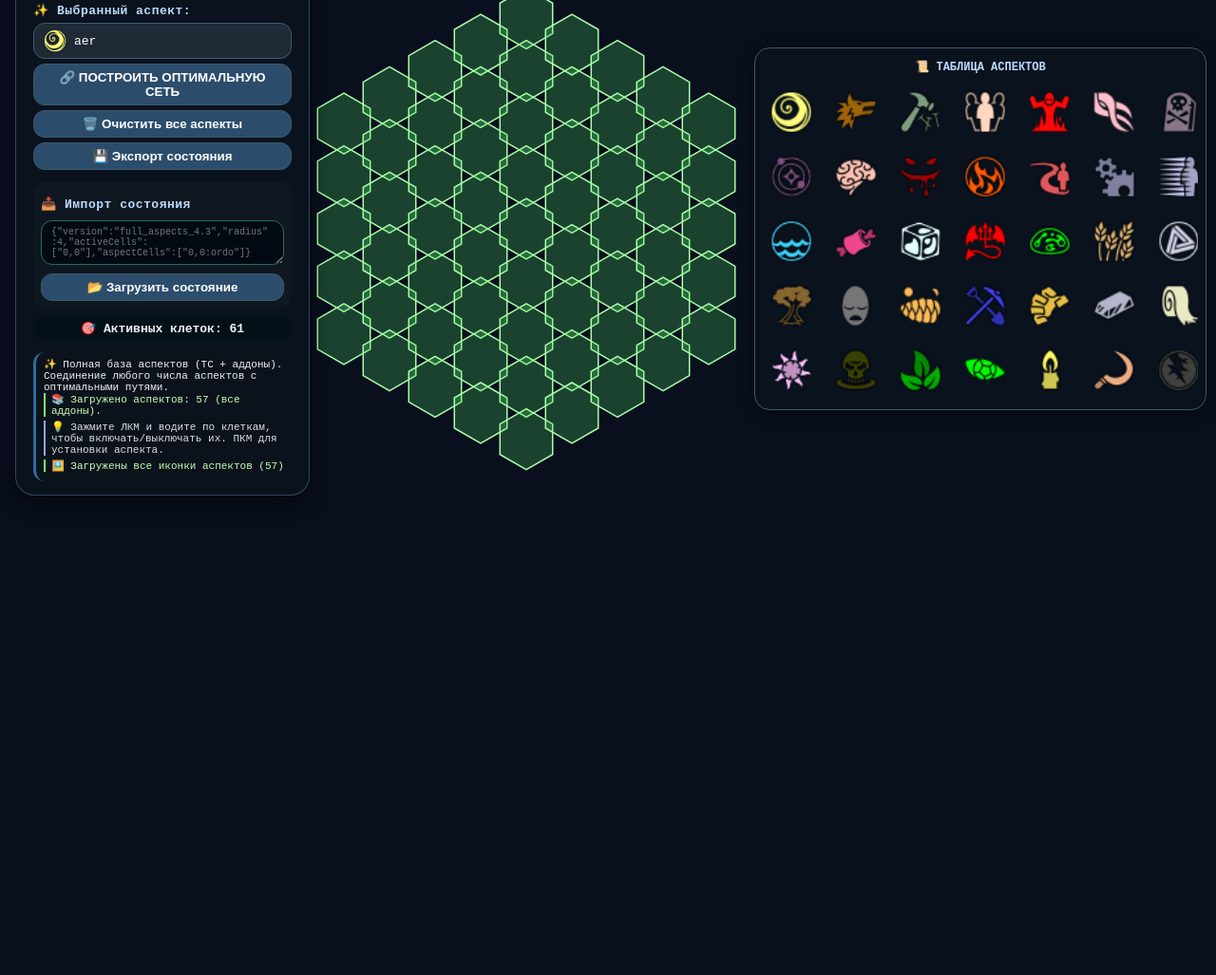
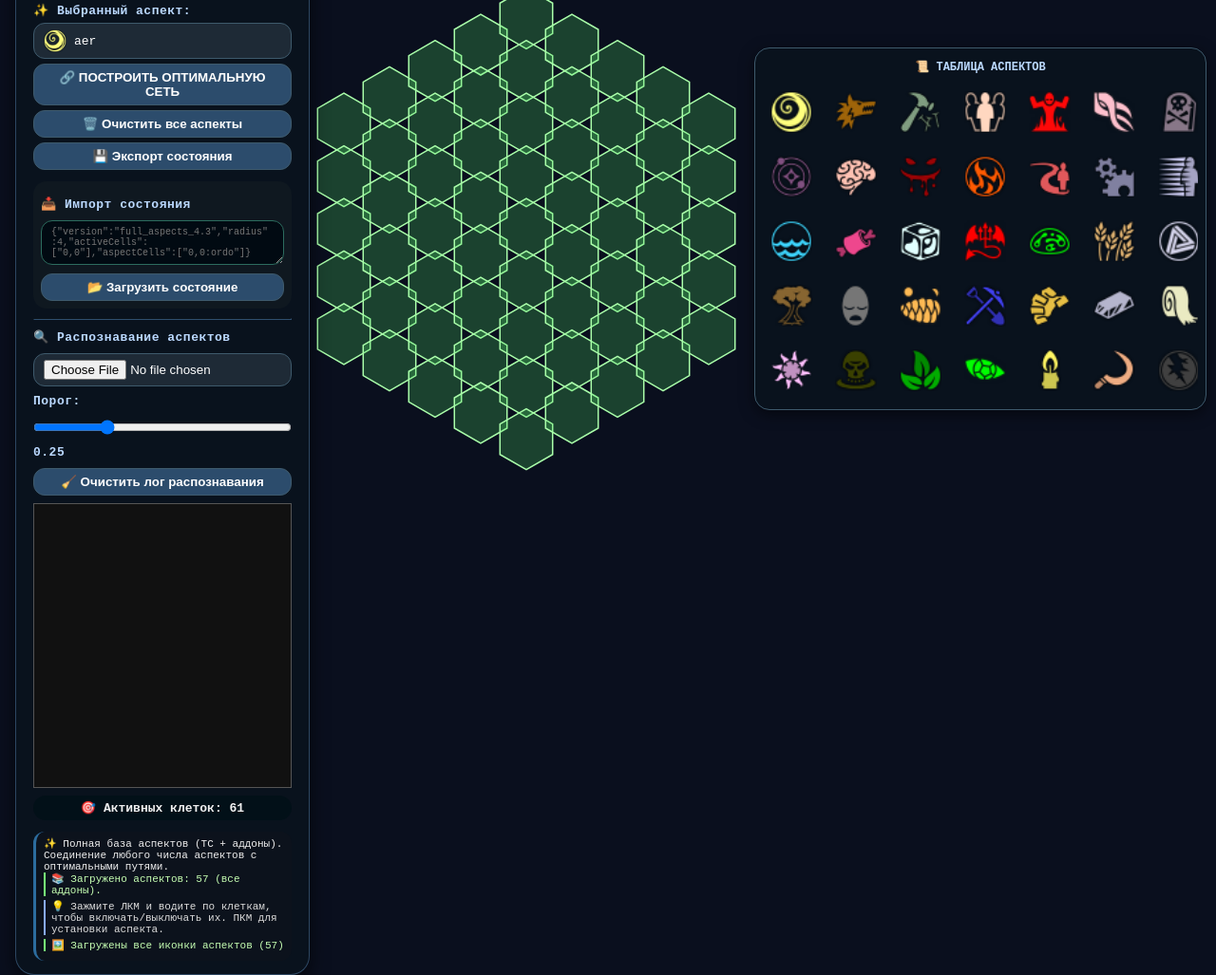
Before and after one commit to KraysLoL/KraysLoL.thaumcraft.io, a plain HTML site: page index.html in a window 1280 px wide. Shown: the part 159-1186 px from the top of the page at 95% size. Before the commit the page ends 800 px from the top, so only its background shows below. Drawn offline with Linux system fonts and the light colour scheme; a script that the page names is missing.

Commit message:
Update index.html

```diff
--- a/index.html
+++ b/index.html
@@ -325,7 +325,41 @@
       <textarea id="importText" rows="3" placeholder='{"version":"full_aspects_4.3","radius":4,"activeCells":["0,0"],"aspectCells":["0,0:ordo"]}'></textarea>
       <button id="importBtn">📂 Загрузить состояние</button>
     </div>
+    <hr>
 
+<label>🔍 Распознавание аспектов</label>
+
+<input
+type="file"
+id="uploadAspects"
+accept="image/*">
+
+<label>
+Порог:
+<input
+type="range"
+id="conf"
+min="0"
+max="1"
+step="0.01"
+value="0.25">
+<span id="confv">0.25</span>
+</label>
+
+<button id="clearRecognitionLog">
+🧹 Очистить лог распознавания
+</button>
+
+<canvas
+id="recognitionCanvas"
+style="
+margin-top:8px;
+width:100%;
+max-height:300px;
+border:1px solid #555;
+background:#111;
+">
+</canvas>
     <div class="stat">🎯 Активных клеток: <span id="activeCount">0</span></div>
     <div id="log">✨ Полная база аспектов (TC + аддоны). Соединение любого числа аспектов с оптимальными путями.</div>
   </div>
@@ -340,7 +374,7 @@
 
   <!-- Тултип -->
   <div id="aspect-tooltip"></div>
-
+  <script src="https://cdn.jsdelivr.net/npm/onnxruntime-web@1.17.1/dist/ort.min.js"></script>
   <script src="grid.js"></script>
   <script src="app.js"></script>
 <!-- Глобальный тултип для аспектов -->
```
